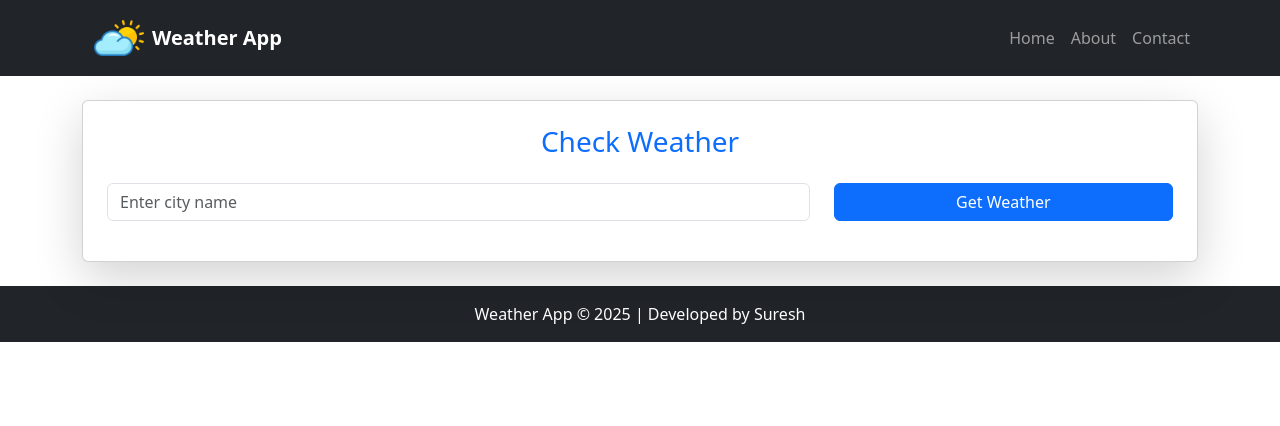
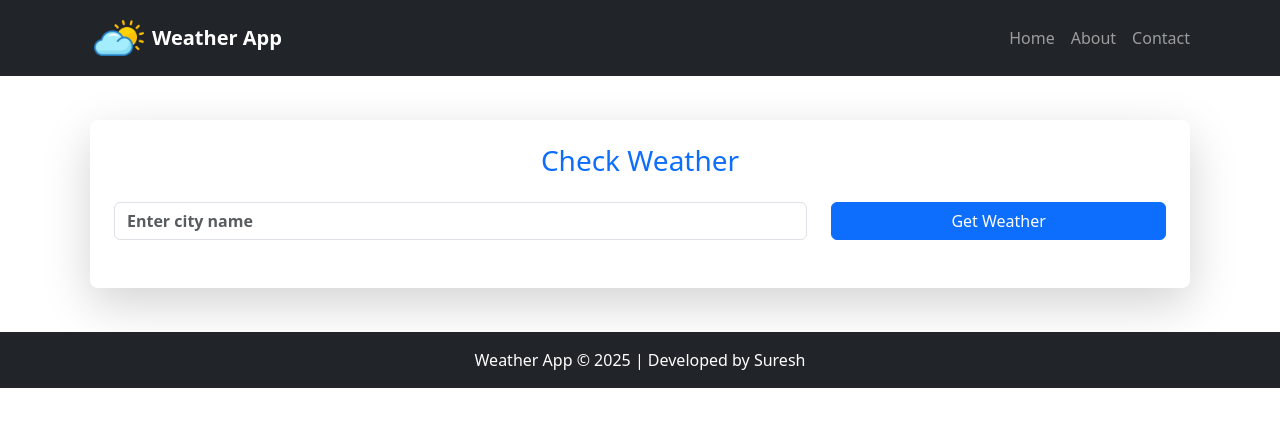
Before and after one commit to sureshRC/wheather-app, a React (Create React App) app in the folder Frontend/weather-application-ui/: page / in a window 1280 px wide. Shown: the top 426 px of the page. Built offline with nearby package versions, Linux system fonts and the light colour scheme.

Commit message:
Layout has been optimized

```diff
--- a/Frontend/weather-application-ui/src/components/Weather.js
+++ b/Frontend/weather-application-ui/src/components/Weather.js
@@ -55,22 +55,23 @@ const Weather = () => {
 
   return (
     <>
-        <Container className="mt-3" style={{ minHeight: "100%" }}>
-                <Card className="shadow-lg p-4 text-center">
+        <Container className="mt-3" style={{ minHeight: "100%", padding: "20px" }}>
+            <div className="shadow-lg p-4 text-center" style={{ borderRadius: "8px", backgroundColor: "#fff" }}>
                 <h3 className="mb-4 text-primary">Check Weather</h3>
 
                 <Form onSubmit={(e) => fetchWeather(e)}>
                     <Row className="mb-3">
-                            <Col md={8}>
+                        <Col md={8} className="mb-2">
                             <Form.Control
                                 type="text"
                                 placeholder="Enter city name"
                                 value={city}
                                 onChange={(e) => setCity(e.target.value)}
+                                className='fw-semibold'
                             />
                         </Col>
-                            <Col md={4}>
-                                <Button variant="primary" onClick={(e)=>fetchWeather(e)} className="w-100">
+                        <Col md={4} className="mb-2">
+                            <Button variant="primary" onClick={(e) => fetchWeather(e)} className="w-100">
                                 Get Weather
                             </Button>
                         </Col>
@@ -81,11 +82,15 @@ const Weather = () => {
                 {error && <Alert variant="danger">{error}</Alert>}
 
                 {weather && weather.data && (
-                        <Card.Body>
+                    <div className="mt-4">
+                        <Row className="mb-3">
+                            <Col xs={12}>
                                 <h3 className="text-dark">{weather.data.name}, {weather.data.sys.country}</h3>
                                 <p className="lead">{getWeatherIcon(weather.data.weather[0].main)} {weather.data.weather[0].description}</p>
+                            </Col>
+                        </Row>
 
-                            <Row className="mt-3">
+                        <Row className="mb-3">
                             <Col md={6}>
                                 <h4 className="text-primary">{weather.data.main.temp}°C</h4>
                                 <p>🌡️ Temperature</p>
@@ -96,7 +101,7 @@ const Weather = () => {
                             </Col>
                         </Row>
 
-                            <Row className="mt-3">
+                        <Row className="mb-3">
                             <Col md={6}>
                                 <h5 className="text-warning">🌅 {formatTime(weather.data.sys.sunrise)}</h5>
                                 <p>Sunrise</p>
@@ -107,13 +112,15 @@ const Weather = () => {
                             </Col>
                         </Row>
 
-                            <div className="mt-4">
+                        <Row className="mt-4">
+                            <Col xs={12}>
                                 <h5 className="text-secondary">💨 {weather.data.wind.speed} m/s</h5>
                                 <p>Wind Speed</p>
+                            </Col>
+                        </Row>
                     </div>
-                        </Card.Body>
                 )}
-                </Card>
+            </div>
         </Container>
     </>
   )
```
Lines whose indentation alone changed are shown as unchanged.
